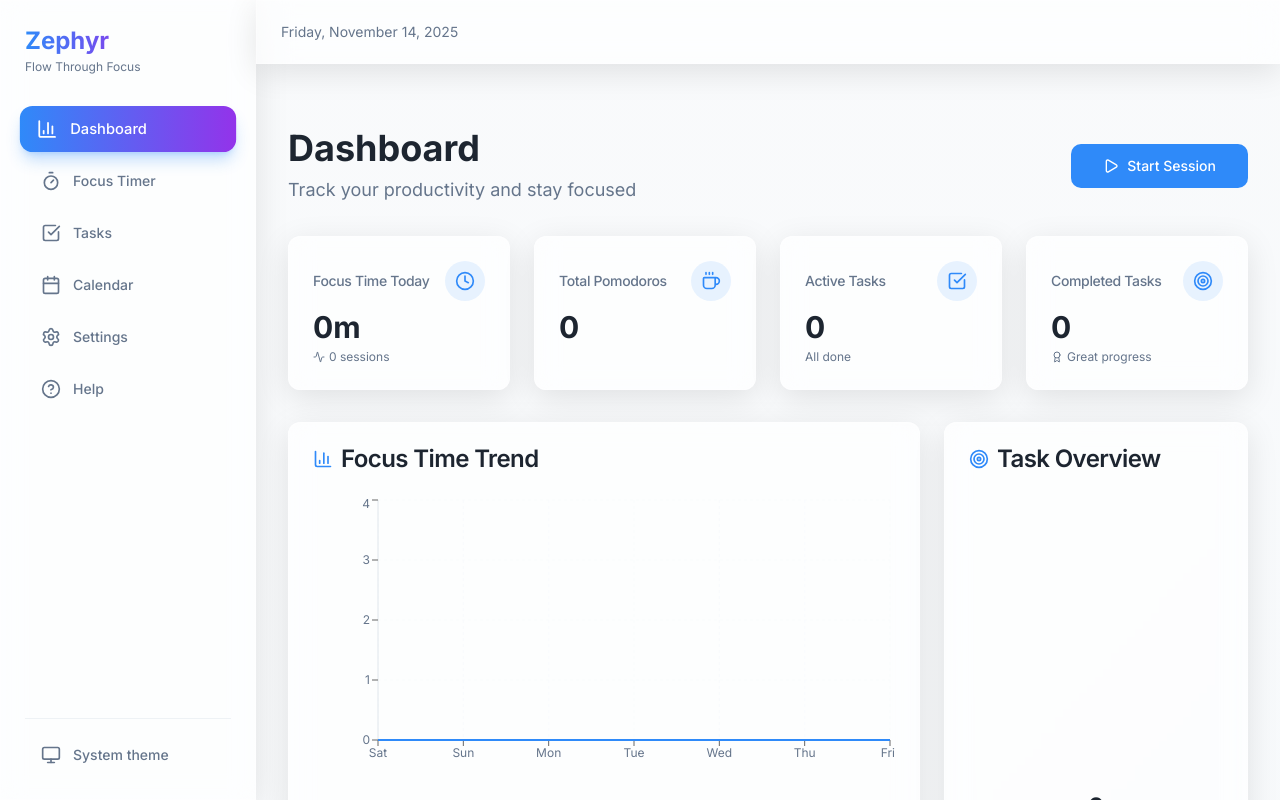
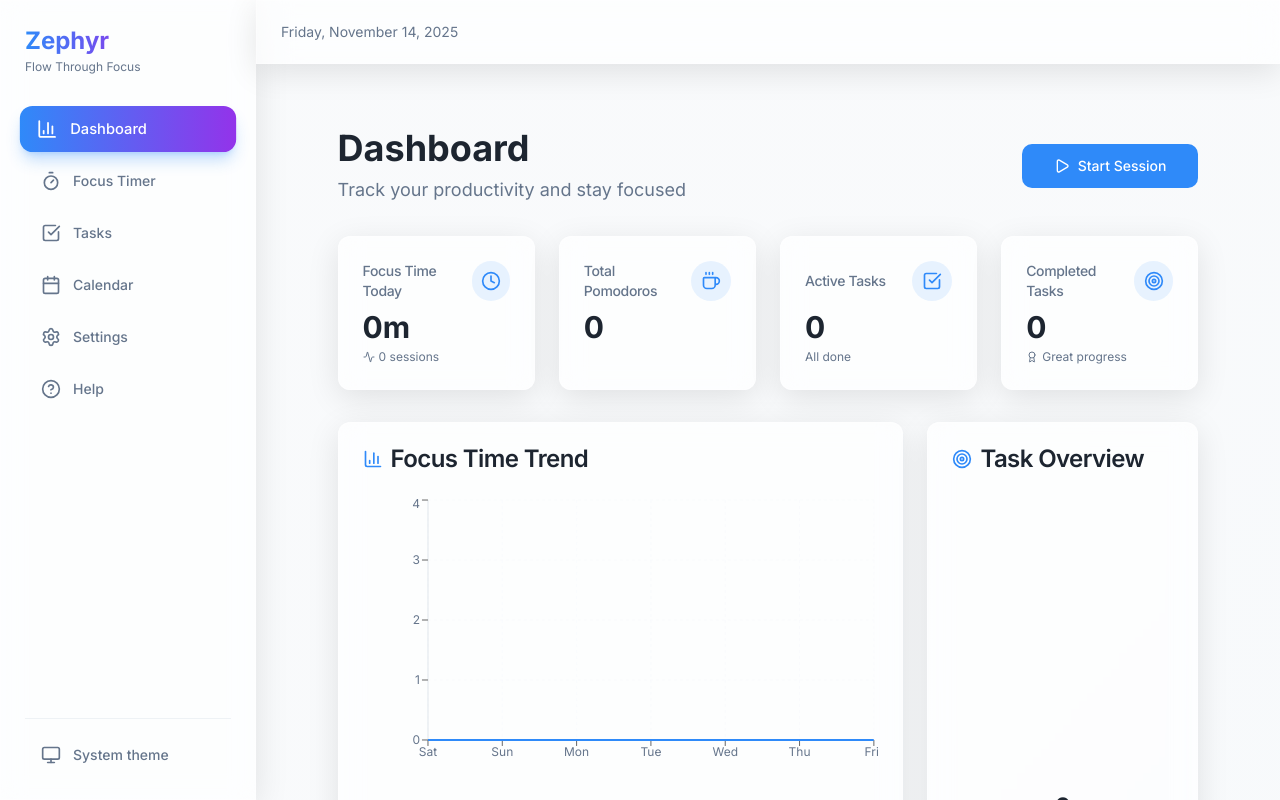
Before and after one commit to dominikkoenitzer/Zephyr, a React (Vite) app: page / in a window 1280 px wide. Shown: the top 800 px of the page. Built offline with nearby package versions, Linux system fonts and the light colour scheme.

Commit message:
Reduce dashboard container size by 10%

```diff
--- a/src/pages/Dashboard.jsx
+++ b/src/pages/Dashboard.jsx
@@ -191,7 +191,7 @@ function Dashboard() {
 
   return (
     <div className="min-h-screen py-8">
-      <div className="container mx-auto px-4 max-w-7xl">
+      <div className="container mx-auto px-4 max-w-[90%]">
         {/* Header Section */}
         <div className="mb-8 animate-fade-in-up">
           <div className="flex items-center justify-between mb-6">
```
